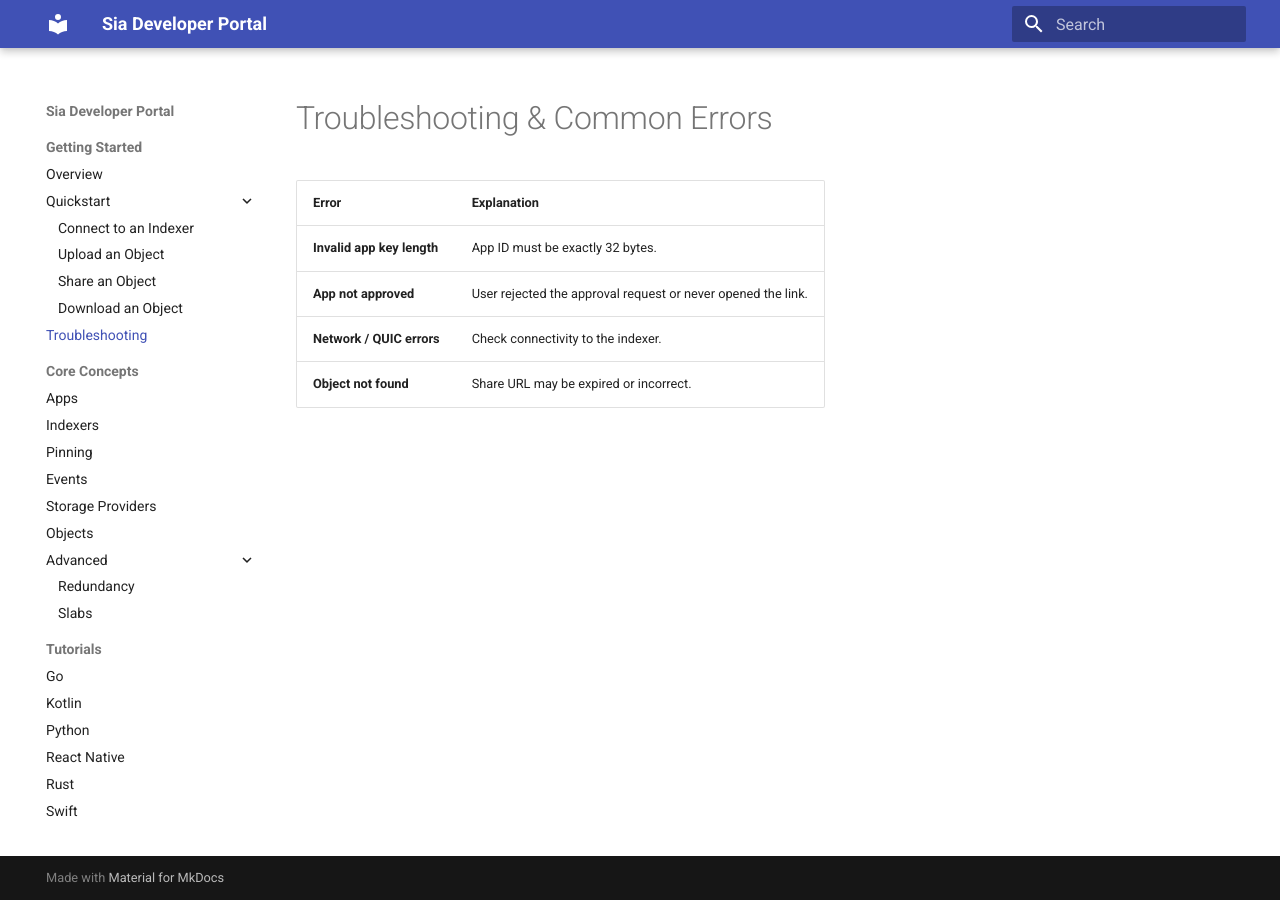
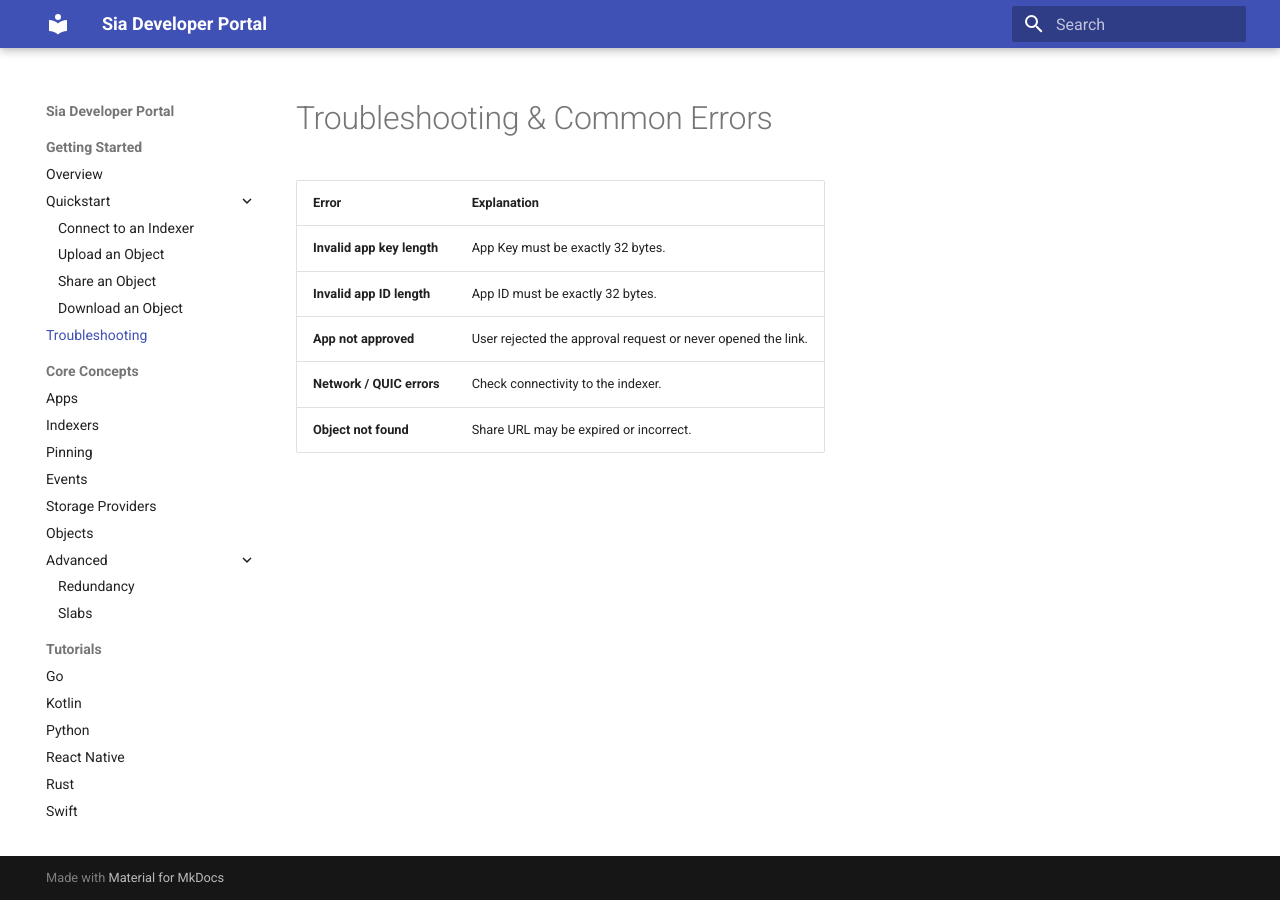
Before and after one commit to SiaFoundation/developer-portal, an MkDocs documentation site: the page built from docs/getting-started/troubleshooting.md, in a window 1280 px wide. Built offline with MkDocs 1.6.1 and Material for MkDocs 9.7.7, drawn with Linux system fonts in a browser that asks for light colours.

Commit message:
Updated `troubleshooting.md`

```diff
--- a/docs/getting-started/troubleshooting.md
+++ b/docs/getting-started/troubleshooting.md
@@ -2,7 +2,8 @@
 
 | Error                      | Explanation                                                  |
 | -------------------------- | ------------------------------------------------------------ |
-| **Invalid app key length** | App ID must be exactly 32 bytes.                             |
+| **Invalid app key length** | App Key must be exactly 32 bytes.                             |
+| **Invalid app ID length** | App ID must be exactly 32 bytes.                             |
 | **App not approved**       | User rejected the approval request or never opened the link. |
 | **Network / QUIC errors**  | Check connectivity to the indexer.                           |
 | **Object not found**       | Share URL may be expired or incorrect.                       |
```
